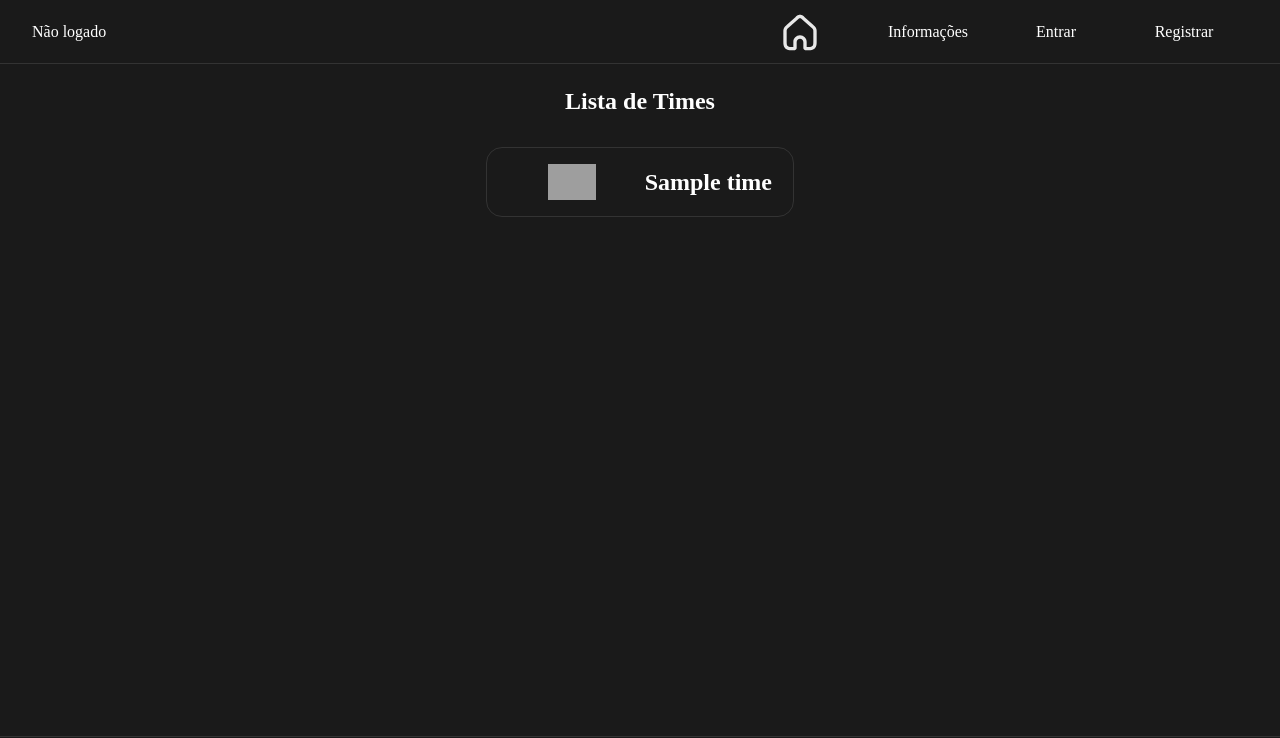
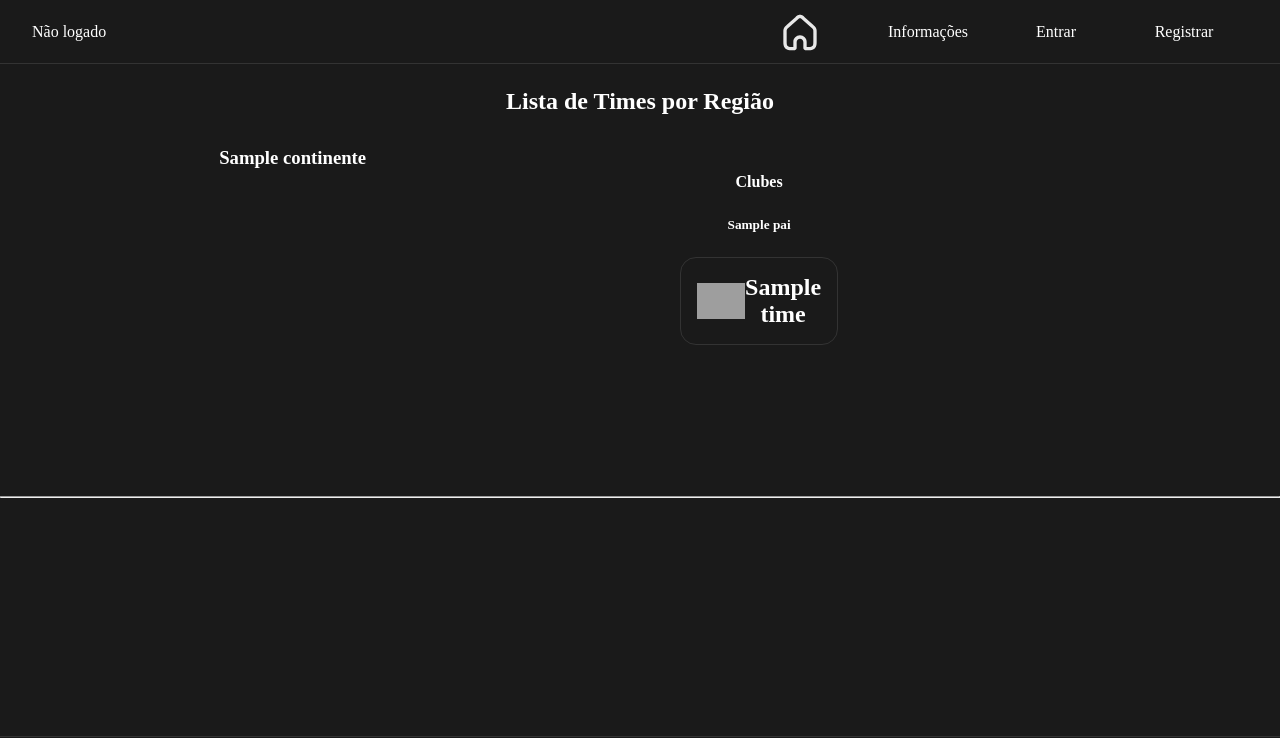
Before and after one commit to ppinheirosiqueira/Brasileirao, a Django app: page /times in a window 1280 px wide. Shown: the top 738 px of the page. Run offline with Django 4.2, Linux system fonts and the light colour scheme; tables that the repository leaves empty hold one stand-in row (values such as "Sample post"); grey boxes are pictures that could not be loaded.

Commit message:
Atualizando a tela de mostrar times

```diff
--- a/backend/palpites/templates/palpites/blocos_auxiliares/auxiliar_times.html
+++ b/backend/palpites/templates/palpites/blocos_auxiliares/auxiliar_times.html
@@ -1,11 +1,44 @@
-<h2>Lista de Times</h2>
-<div class="times">
-    {% for time in times %}
-        <a href="{% url 'show_team' id=time.id %}">
-            <img src="{{ time.escudo }}" alt="escudo" class="escudo">
-            <span class="nome">{{ time.Nome }}</span>
-        </a>
-    {% empty %}
-        <span>Nenhum time Registrado</span>
-    {% endfor %}
-</div>
+<h2>Lista de Times por Região</h2>
+
+{% for data_continente in dados_para_template %}
+    <div class="times">
+        <h3>{{ data_continente.continente_obj.nome }}</h3>
+
+        {# ===== SEÇÃO DE SELEÇÕES ===== #}
+        {% if data_continente.selecoes %}
+            <div class="times">
+                <h4>Seleções</h4>
+                <div class="times">
+                    {% for selecao in data_continente.selecoes %}
+                        <a href="{% url 'show_team' id=selecao.id %}" class="time-item">
+                            <img src="{{ selecao.escudo }}" alt="escudo de {{ selecao.Nome }}" class="escudo">
+                            <span class="nome">{{ selecao.Nome }}</span>
+                        </a>
+                    {% endfor %}
+                </div>
+            </div>
+        {% endif %}
+
+        {# ===== SEÇÃO DE CLUBES POR PAÍS ===== #}
+        {% if data_continente.paises_com_clubes %}
+                <div class="times">
+                <h4>Clubes</h4>
+                {% for pais, clubes in data_continente.paises_com_clubes %}
+                    <div class="times">
+                        <h5>{{ pais.nome }}</h5>
+                        <div class="times">
+                            {% for clube in clubes %}
+                                <a href="{% url 'show_team' id=clube.id %}" class="time-item">
+                                    <img src="{{ clube.escudo }}" alt="escudo de {{ clube.Nome }}" class="escudo">
+                                    <span class="nome">{{ clube.Nome }}</span>
+                                </a>
+                            {% endfor %}
+                        </div>
+                    </div>
+                {% endfor %}
+            </div>
+        {% endif %}
+
+    </div>
+    <hr>
+{% endfor %}
--- a/backend/palpites/views.py
+++ b/backend/palpites/views.py
@@ -18,7 +18,7 @@ from .forms import ProfileImageUpdateForm
 from .utils import rankingGrupo, cravadas, get_edicoes, get_edicoes_usuario, ranking, definirVencedor, get_anterior_proximo_partida, accuracy_user, average_pepe, rankingUsuariosNoTime, palpite_da_partida, rankingTimesNoPerfil, classificacao
 
 from avisos.models import Mensagem
-from futebol_manager.models import Time, Partida, Campeonato, EdicaoCampeonato, Rodada
+from futebol_manager.models import Continente, Time, Partida, Campeonato, EdicaoCampeonato, Rodada, TipoTime
 from .models import Palpite_Partida, Palpite_Campeonato, Medal
 from usuarios.models import User, Grupo, RodadaModificada
 
@@ -202,11 +202,38 @@ def editarUsuario(request : HttpRequest, id : int) -> HttpResponse:
     })
 
 def verTimes(request : HttpRequest) -> HttpResponse:
-    times = Time.objects.all().order_by("Nome")
-    return render(request, "palpites/times.html",{
-        "title": "Times",
-        "times": sorted(times, key=lambda time: unidecode(time.Nome)),
-    })
+    # 1. A busca eficiente ao banco de dados continua a mesma
+    continentes_qs = Continente.objects.prefetch_related('paises__times').order_by('nome')
+
+    # 2. Aqui começa a transformação dos dados
+    dados_para_template = []
+    for continente in continentes_qs:
+        selecoes_do_continente = []
+        clubes_por_pais = {} # Usaremos um dicionário para agrupar os clubes por país
+
+        for pais in continente.paises.all():
+            for time in pais.times.all():
+                if time.tipo == TipoTime.SELECAO:
+                    selecoes_do_continente.append(time)
+                else: # Se não for seleção, é clube
+                    # Se for a primeira vez que vemos este país com um clube, criamos a entrada
+                    if pais not in clubes_por_pais:
+                        clubes_por_pais[pais] = []
+                    clubes_por_pais[pais].append(time)
+
+        # Apenas adicionamos o continente à lista final se ele tiver alguma seleção OU algum clube
+        if selecoes_do_continente or clubes_por_pais:
+            dados_para_template.append({
+                'continente_obj': continente,
+                'selecoes': sorted(selecoes_do_continente, key=lambda t: t.Nome), # Ordena as seleções alfabeticamente
+                'paises_com_clubes': sorted(clubes_por_pais.items(), key=lambda item: item[0].nome) # Ordena os países alfabeticamente
+            })
+
+    context = {
+        'dados_para_template': dados_para_template
+    }
+
+    return render(request, 'palpites/times.html', context)
 
 def verTime(request : HttpRequest, id : int) -> HttpResponse:
     time = Time.objects.get(id=id)
```
